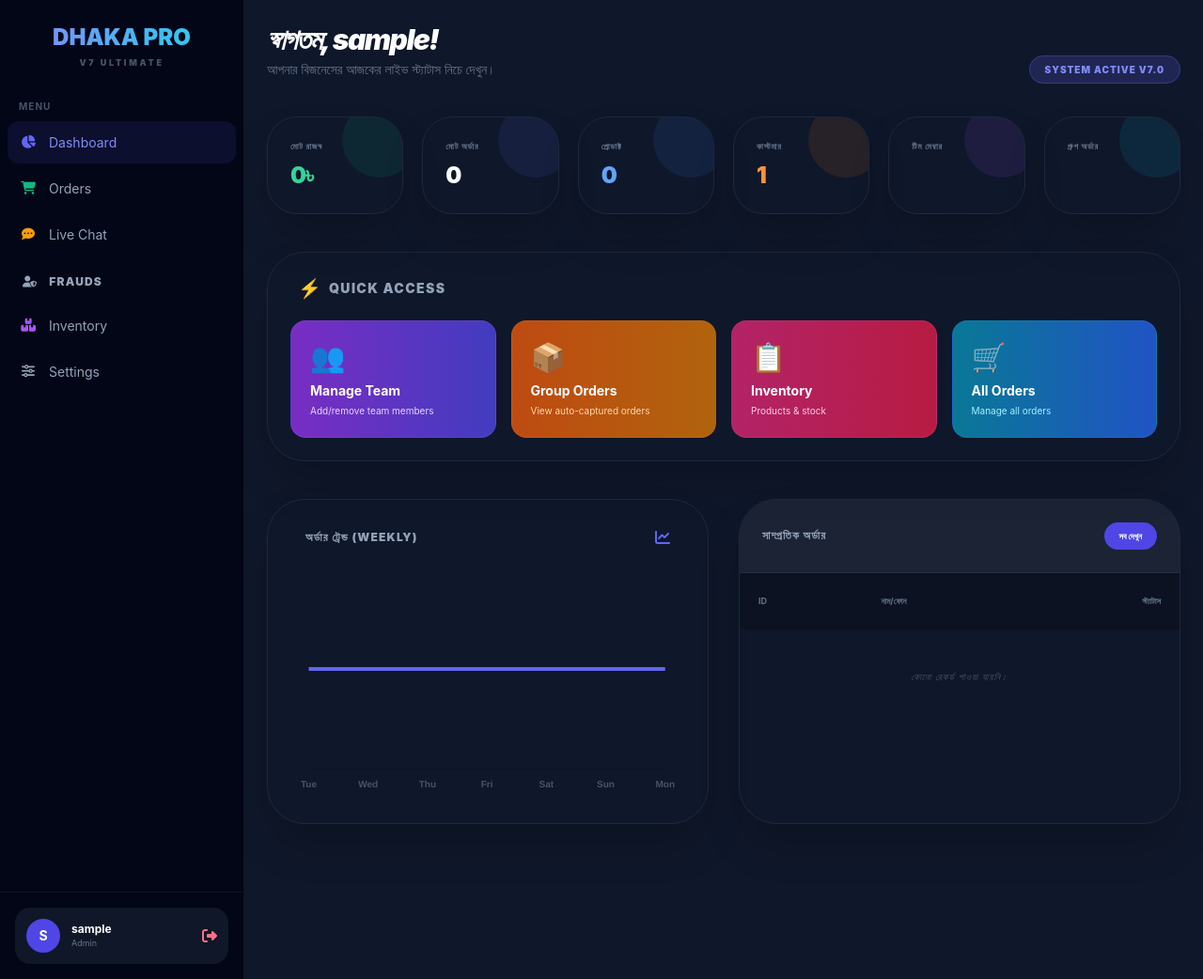
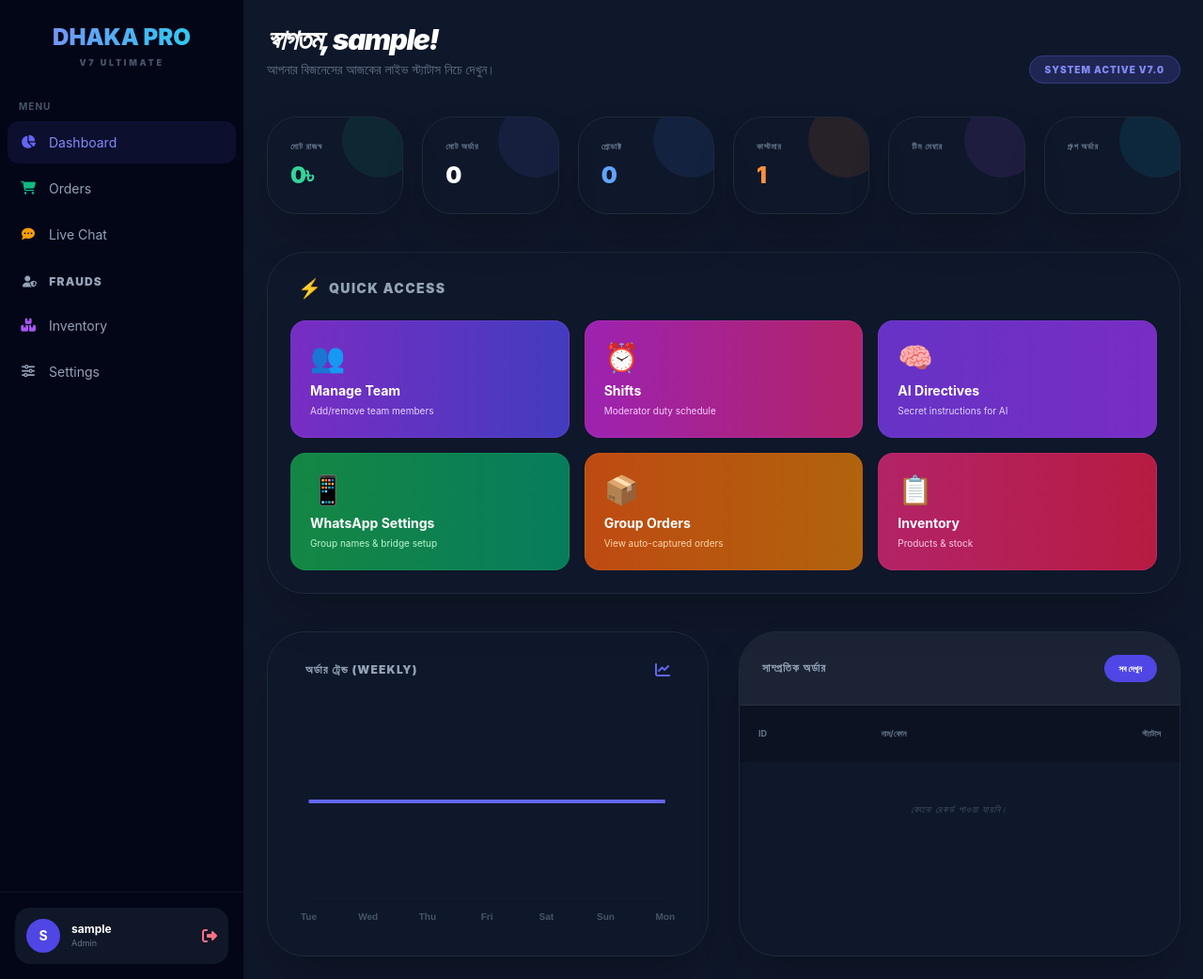
Before and after one commit to printthp/Dhaka-exclusive-sms-bot-wp-msg, a Flask app: page /admin in a window 1280 px wide. Shown: the whole page at 94% size. Run offline with Flask 2, Linux system fonts and the light colour scheme; the visitor is signed in with stand-in values (Sample User, id 1); data comes from the database, SQL or seed files in the repository; data that the repository does not hold is empty; some libraries are stand-ins or nearby versions.

Commit message:
Update dashboard.html

```diff
--- a/templates/dashboard.html
+++ b/templates/dashboard.html
@@ -66,11 +66,26 @@
         <span class="text-xl">⚡</span>
         <h3 class="font-black text-sm uppercase tracking-widest text-slate-400">Quick Access</h3>
     </div>
-    <div class="grid grid-cols-1 md:grid-cols-2 lg:grid-cols-4 gap-4">
+    <div class="grid grid-cols-1 md:grid-cols-2 lg:grid-cols-3 gap-4">
         <a href="/admin/team" class="group p-5 rounded-2xl bg-gradient-to-r from-purple-600/80 to-indigo-600/80 hover:from-purple-500 hover:to-indigo-500 transition-all duration-300 border border-purple-500/20 hover:scale-[1.02]">
             <div class="text-3xl mb-2">👥</div>
             <div class="font-bold text-white text-sm">Manage Team</div>
             <div class="text-[10px] text-purple-200 mt-1">Add/remove team members</div>
+        </a>
+        <a href="/admin/shifts" class="group p-5 rounded-2xl bg-gradient-to-r from-fuchsia-600/80 to-pink-600/80 hover:from-fuchsia-500 hover:to-pink-500 transition-all duration-300 border border-fuchsia-500/20 hover:scale-[1.02]">
+            <div class="text-3xl mb-2">⏰</div>
+            <div class="font-bold text-white text-sm">Shifts</div>
+            <div class="text-[10px] text-fuchsia-200 mt-1">Moderator duty schedule</div>
+        </a>
+        <a href="/admin/directives" class="group p-5 rounded-2xl bg-gradient-to-r from-violet-600/80 to-purple-600/80 hover:from-violet-500 hover:to-purple-500 transition-all duration-300 border border-violet-500/20 hover:scale-[1.02]">
+            <div class="text-3xl mb-2">🧠</div>
+            <div class="font-bold text-white text-sm">AI Directives</div>
+            <div class="text-[10px] text-violet-200 mt-1">Secret instructions for AI</div>
+        </a>
+        <a href="/admin/whatsapp-settings" class="group p-5 rounded-2xl bg-gradient-to-r from-green-600/80 to-emerald-600/80 hover:from-green-500 hover:to-emerald-500 transition-all duration-300 border border-green-500/20 hover:scale-[1.02]">
+            <div class="text-3xl mb-2">📱</div>
+            <div class="font-bold text-white text-sm">WhatsApp Settings</div>
+            <div class="text-[10px] text-green-200 mt-1">Group names & bridge setup</div>
         </a>
         <a href="/admin/group-orders" class="group p-5 rounded-2xl bg-gradient-to-r from-orange-600/80 to-amber-600/80 hover:from-orange-500 hover:to-amber-500 transition-all duration-300 border border-orange-500/20 hover:scale-[1.02]">
             <div class="text-3xl mb-2">📦</div>
@@ -81,11 +96,6 @@
             <div class="text-3xl mb-2">📋</div>
             <div class="font-bold text-white text-sm">Inventory</div>
             <div class="text-[10px] text-pink-200 mt-1">Products & stock</div>
-        </a>
-        <a href="/admin?tab=orders" class="group p-5 rounded-2xl bg-gradient-to-r from-cyan-600/80 to-blue-600/80 hover:from-cyan-500 hover:to-blue-500 transition-all duration-300 border border-cyan-500/20 hover:scale-[1.02]">
-            <div class="text-3xl mb-2">🛒</div>
-            <div class="font-bold text-white text-sm">All Orders</div>
-            <div class="text-[10px] text-cyan-200 mt-1">Manage all orders</div>
         </a>
     </div>
 </div>
```
